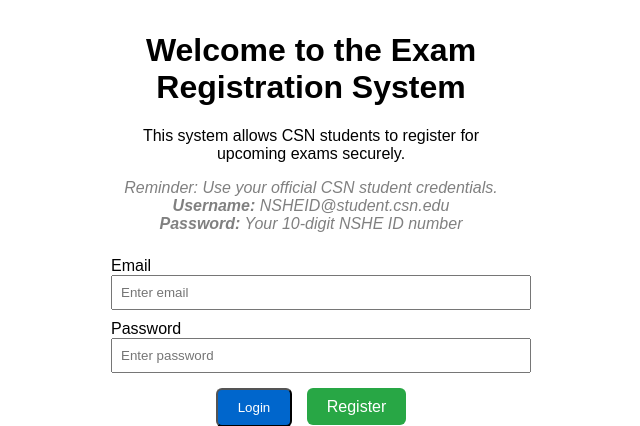
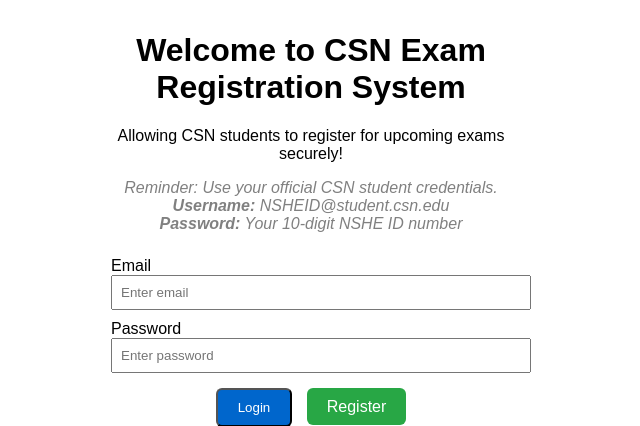
Before and after one commit to DebugAvengers/Exam-System, a Flask app: page / in a window 1280 px wide. Shown: the part 70-496 px from the top of the page, without its empty margins (329-969 px from the left). Run offline with Flask 3, Linux system fonts and the light colour scheme.

Commit message:
Update home.html

```diff
--- a/Exam Registration System/templates/home.html
+++ b/Exam Registration System/templates/home.html
@@ -3,8 +3,8 @@
 {% block content %}
 <div style="max-width: 400px; margin: 2rem auto; text-align: center; font-family: Arial, sans-serif;">
 
-    <h1>Welcome to the Exam Registration System</h1>
-    <p>This system allows CSN students to register for upcoming exams securely.</p>
+    <h1>Welcome to CSN Exam Registration System</h1>
+    <p>Allowing <loud>CSN students</loud> to register for upcoming exams securely!</p>
 
     <!-- Login Reminder -->
     <p style="font-style: italic; color: gray; margin-top: 1rem;">
```
